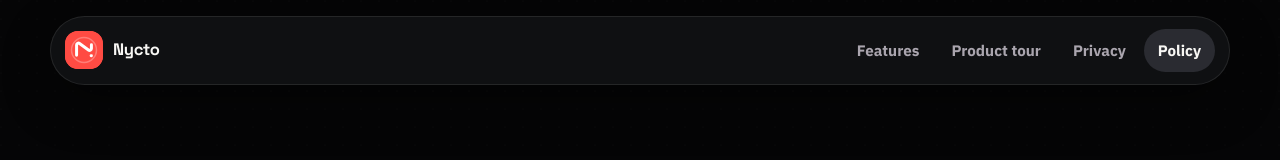
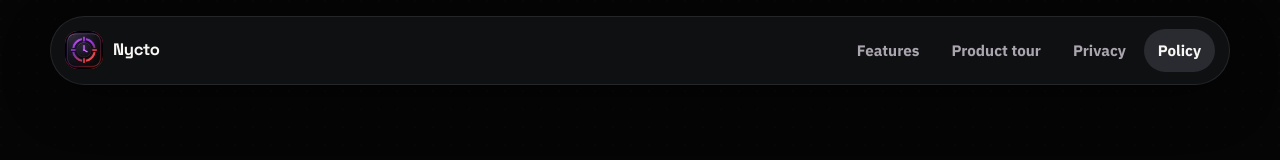
Before and after one commit to Mauricio-SSS/Nycto, a plain HTML site: page privacy.html in a window 1280 px wide. Shown: the top 160 px of the page. Drawn offline with Linux system fonts and the light colour scheme.

Commit message:
Change favicon and brand logo from SVG to PNG

```diff
--- a/privacy.html
+++ b/privacy.html
@@ -8,7 +8,7 @@
   <meta property="og:title" content="Privacy Policy - Nycto">
   <meta property="og:description" content="How Nycto handles focus sessions, objectives, planned time, and related app data.">
   <meta property="og:type" content="website">
-  <link rel="icon" href="assets/nycto-mark.svg" type="image/svg+xml">
+  <link rel="icon" href="assets/nycto-mark.png" type="image/svg+xml">
   <link rel="preconnect" href="https://fonts.googleapis.com">
   <link rel="preconnect" href="https://fonts.gstatic.com" crossorigin>
   <link href="https://fonts.googleapis.com/css2?family=IBM+Plex+Sans:wght@400;500;600;700&family=Space+Grotesk:wght@500;600;700&display=swap" rel="stylesheet">
@@ -33,7 +33,7 @@
   <div class="page-shell policy-page" id="top">
     <header class="site-header" data-reveal>
       <a class="brand" href="index.html" aria-label="Nycto home">
-        <span class="brand-mark" aria-hidden="true"><img src="assets/nycto-mark.svg" alt=""></span>
+        <span class="brand-mark" aria-hidden="true"><img src="assets/nycto-mark.png" alt=""></span>
         <span>Nycto</span>
       </a>
       <button class="nav-toggle" type="button" aria-expanded="false" aria-controls="site-nav">
@@ -157,7 +157,7 @@
 
     <footer class="site-footer">
       <a class="brand" href="index.html" aria-label="Nycto home">
-        <span class="brand-mark" aria-hidden="true"><img src="assets/nycto-mark.svg" alt=""></span>
+        <span class="brand-mark" aria-hidden="true"><img src="assets/nycto-mark.png" alt=""></span>
         <span>Nycto</span>
       </a>
       <div class="footer-links">
```
